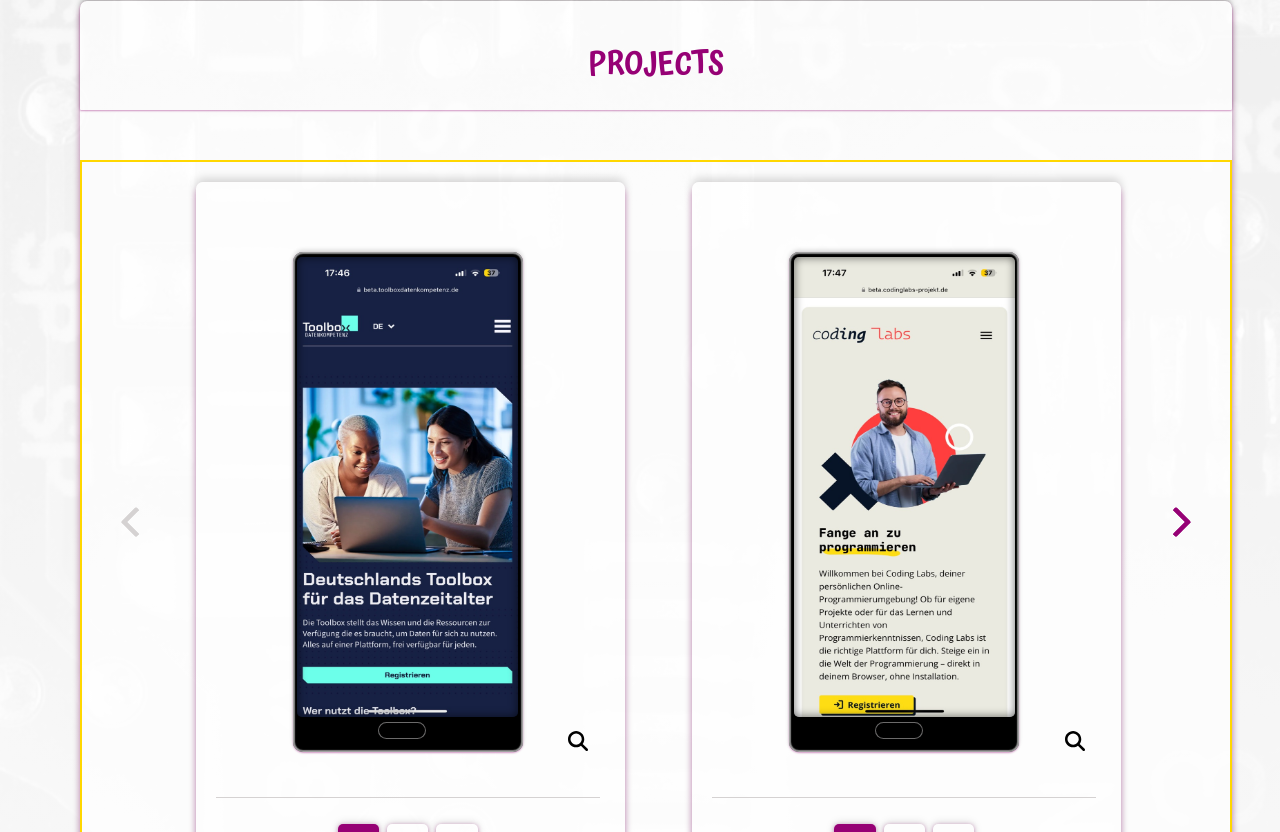
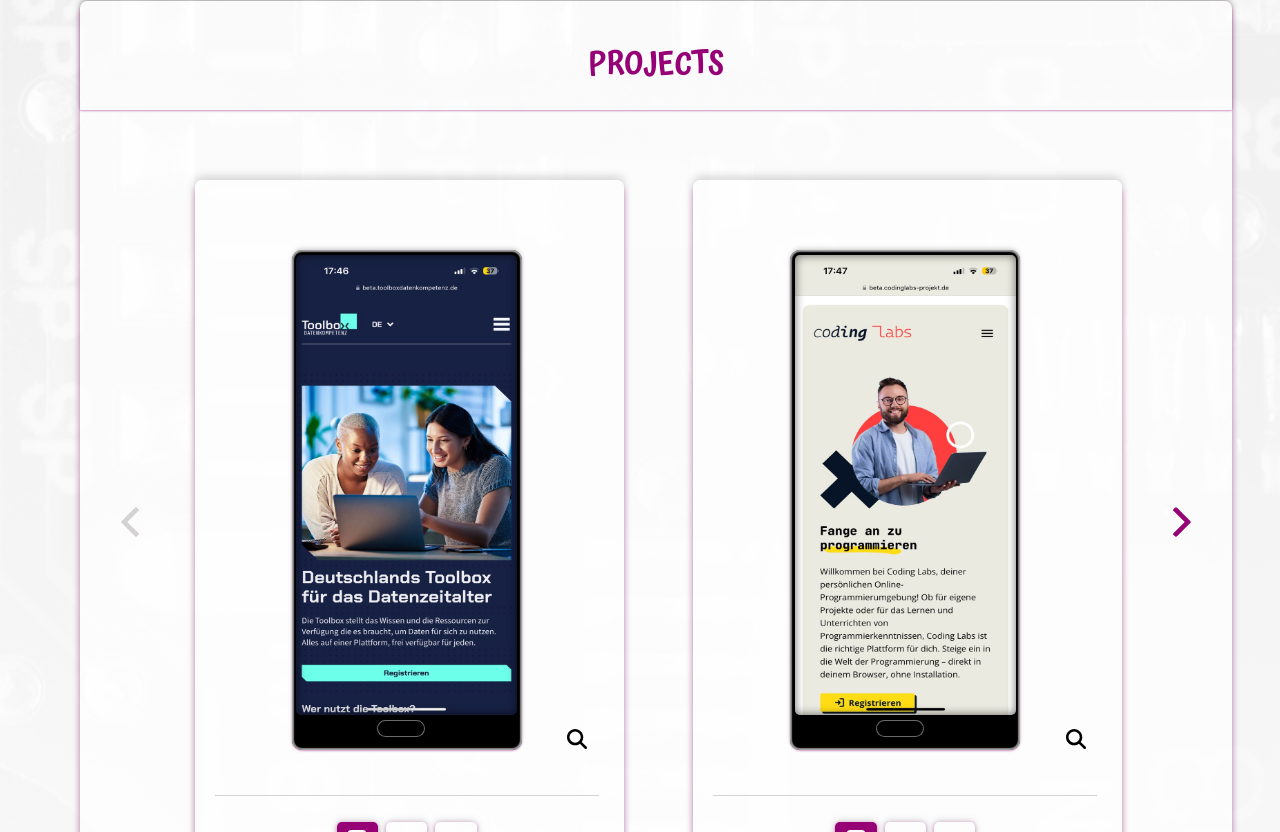
Before and after one commit to katja-roehlig/portfolio, a Vue app: page / in a window 1280 px wide. Shown: the part 1888-2720 px from the top of the page. Built offline with nearby package versions, Linux system fonts and the light colour scheme.

Commit message:
remove border

```diff
--- a/src/components/Projects.vue
+++ b/src/components/Projects.vue
@@ -423,7 +423,6 @@ function zoomImage(id: number): any {
     gap: 3rem;
     padding-inline: 9.5rem 9rem;
     margin-top: 5rem;
-    border: 2px solid gold;
   }
   .image__container {
     width: 30vw;
```
